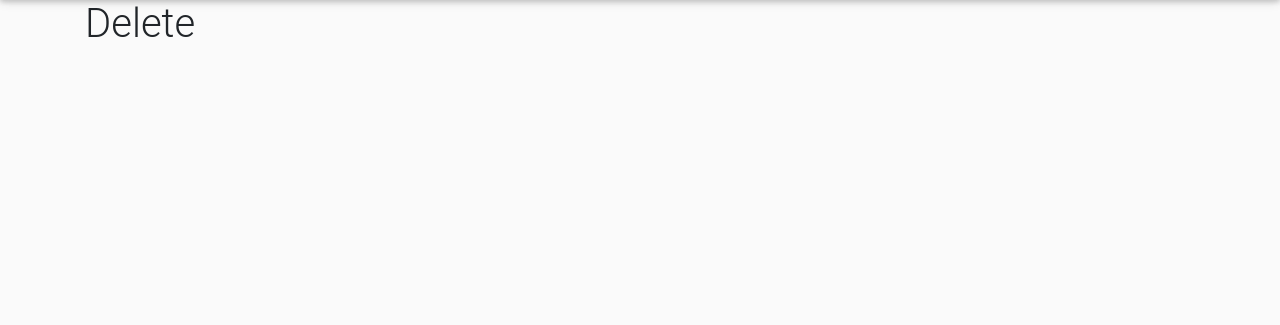
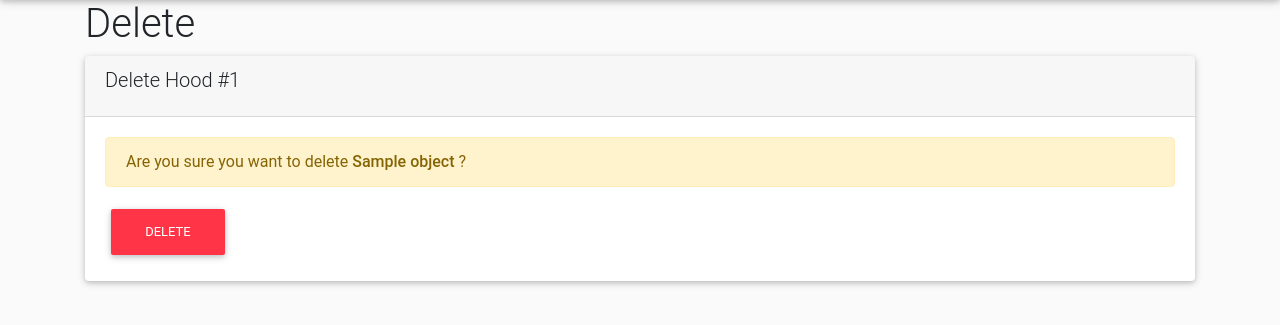
Before and after one commit to lenomosh/my-hood, a Django app: template templates/hood/delete.html in a window 1280 px wide. Shown: the part 66-391 px from the top of the page. Run offline with Django 3.2, Linux system fonts and the light colour scheme; the template is opened without the code that fills it: most values are stand-ins (such as "Sample title", 1, 10 or a date in 2020); some libraries are stand-ins or nearby versions.

Commit message:
Finished CRUD for Hood model; both views,template and urls

```diff
--- a/myhood/settings.py
+++ b/myhood/settings.py
@@ -31,6 +31,7 @@ INSTALLED_APPS = [
 ]
 
 MIDDLEWARE = [
+    'whitenoise.middleware.WhiteNoiseMiddleware',
     'django.middleware.security.SecurityMiddleware',
     'django.contrib.sessions.middleware.SessionMiddleware',
     'django.middleware.common.CommonMiddleware',
--- a/myhood/urls.py
+++ b/myhood/urls.py
@@ -1,6 +1,7 @@
 from django.contrib import admin
-from django.urls import path
+from django.urls import path,include
 
 urlpatterns = [
     path('admin/', admin.site.urls),
+    path('hood',include('myHood_Main.urls'))
 ]
--- a/templates/hood/delete.html
+++ b/templates/hood/delete.html
@@ -2,5 +2,19 @@
 {% block content %}
 
     <h1>Delete</h1>
+    <div class="card">
+    <div class="card-header">
+        <h5 class="card-title">Delete Hood #{{object.id}}</h5>
+    </div>
+    <div class="card-body">
+        <form method="post">
+            {% csrf_token %}
+            <div class="alert alert-warning" role="alert">
+                Are you sure you want to delete <strong>{{ object }}</strong> ?
+            </div>
+            <button type="submit" class="btn btn-danger">Delete</button>
+        </form>
+    </div>
+</div>
 
 {% endblock %}
--- a/templates/layouts/base.html
+++ b/templates/layouts/base.html
@@ -18,25 +18,25 @@
 <body>
     <header class="site-header">
         <nav class="navbar navbar-expand-md fixed-top">
-            <a class="navbar-brand mr-4" href="{% url 'pages-home' %}">My Hood</a>
+            <a class="navbar-brand mr-4" href="{#% url 'pages-home' %#}">My Hood</a>
             <button class="navbar-toggler" type="button" data-toggle="collapse" data-target="#navbarToggle" aria-controls="navbarToggle" aria-expanded="false" aria-label="Toggle navigation">
             <span class="navbar-toggler-icon"></span>
             </button>
             <div class="collapse navbar-collapse" id="navbarToggle">
               <div class="navbar-nav mr-auto">
-                <a class="nav-item nav-link" href="{% url 'pages-home' %}"></a>
+                <a class="nav-item nav-link" href="{#% url 'pages-home' %#}"></a>
               </div>
               <div class="navbar-nav">
                 {% if user.is_authenticated %}
-                  <a class="nav-item nav-link" href="{% url 'profile' %}">Profile</a>
-                    <a class="nav-item nav-link" href="{% url 'logout' %}">Logout</a>
+                  <a class="nav-item nav-link" href="{#% url 'profile' %#}">Profile</a>
+                    <a class="nav-item nav-link" href="{#% url 'logout' %#}">Logout</a>
                     <span class="submit-button">
-                    <a class="nav-item nav-link" href="{% url 'post-create' %}">Submit your site</a>
+                    <a class="nav-item nav-link" href="{#% url 'post-create' %#}">Submit your site</a>
                     </span>
                 {% else %}
-                  <a class="nav-item nav-link" href="{% url 'login' %}">Login
+                  <a class="nav-item nav-link" href="{#% url 'login' %#}">Login
                   </a>
-                  <a class="nav-item nav-link" href="{% url 'register' %}">Register</a>
+                  <a class="nav-item nav-link" href="{#% url 'register' %#}">Register</a>
                 {% endif %}
               </div>
             </div>
```
Also changed, not shown: myHood_Main/urls.py (added, +11 -0 lines), myHood_Main/views.py (+39 -0 lines), templates/hood/create.html (+13 -0 lines), templates/hood/index.html (+7 -0 lines), templates/hood/read.html (added, +7 -0 lines), templates/hood/update.html (+12 -0 lines).
